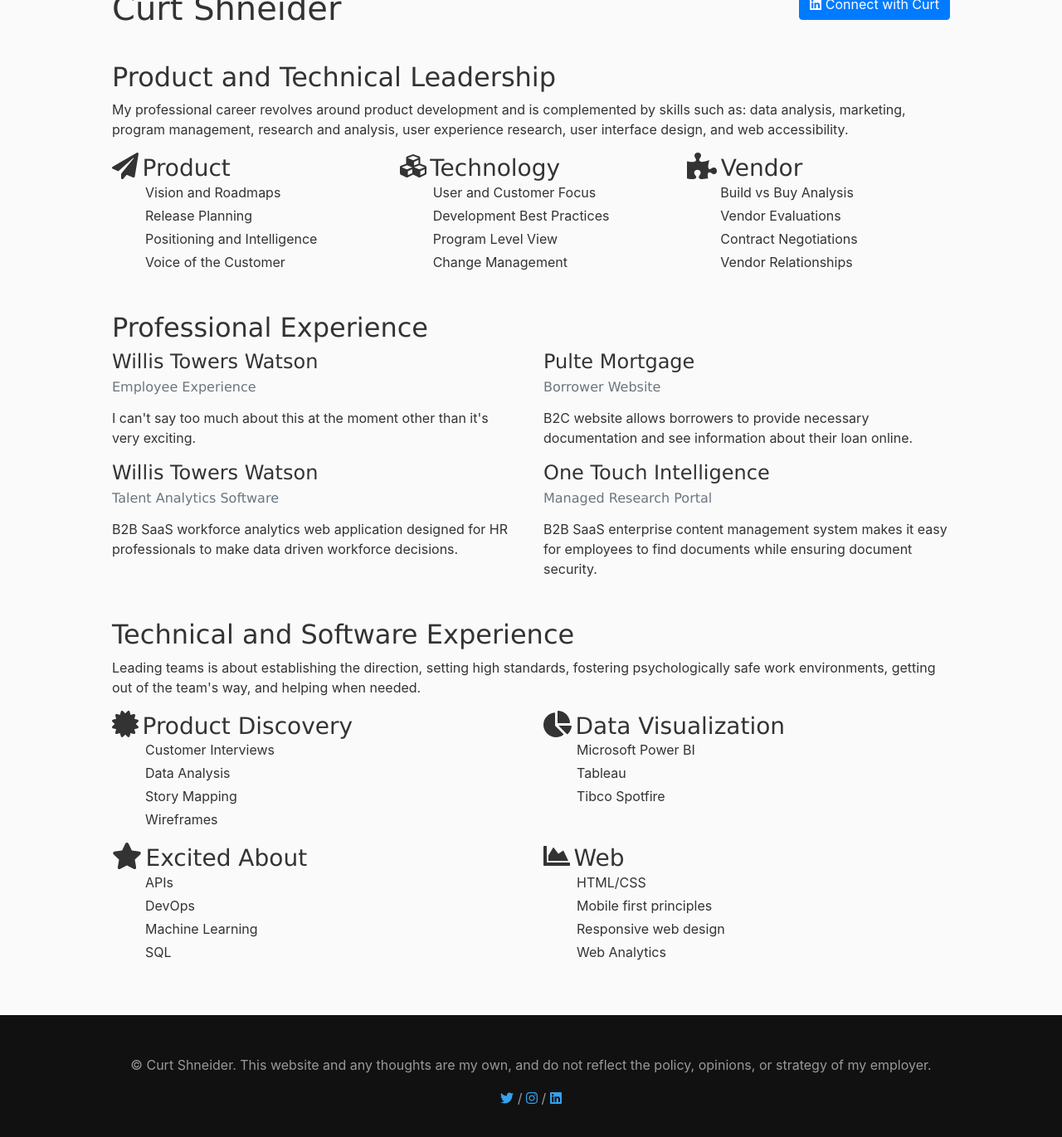
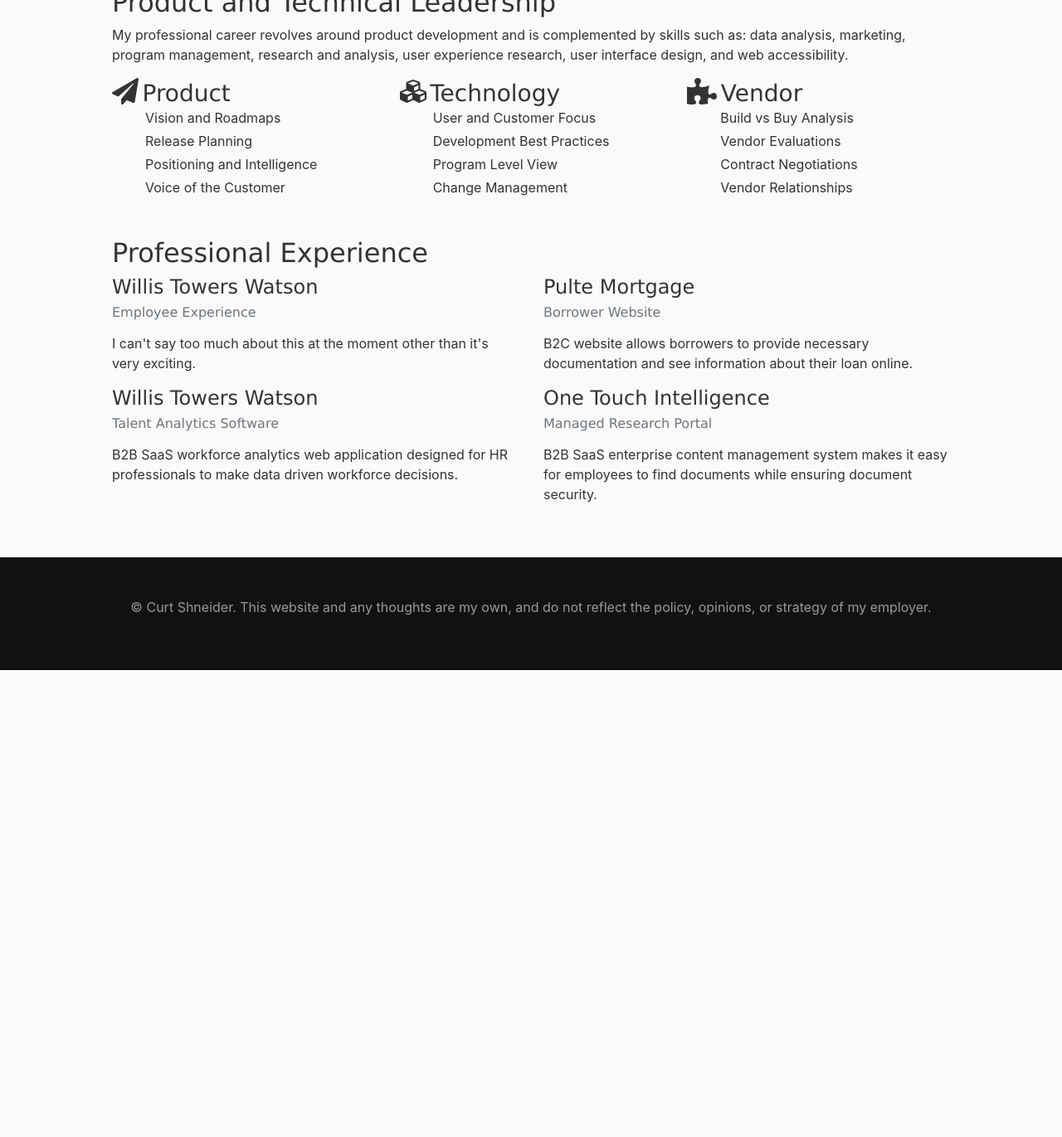
Before and after one commit to curtshneider/curtshneider.github.io, a Jekyll site: the page resume.html, which Jekyll copies as it is, in a window 1280 px wide and 1400 px high, scrolled down 176 px. Shown: the top 1371 px of the window at 83% size. Built offline with Jekyll 4.4.1, drawn with Linux system fonts in a browser that asks for light colours; nearby versions of some CDN libraries; some web fonts are replaced; after the commit the page ends 984 px from its top, so only the background shows below that; some of the changed text lies outside the part shown.

Commit message:
removed socials from nav and footer, removed in-content link to resume page
- removed socials from nav and footer
- removed in-content link to resume from homepage
- removed bottom section on resume (too generic, didn't add much)

```diff
--- a/resume.html
+++ b/resume.html
@@ -23,55 +23,31 @@
   	<body>
 
   		<nav>
+
 				<div id="site-nav" class="py-3">
 				<div class="container-fluid">
 					<ul class="nav justify-content-center justify-content-md-end">
 						<li class="nav-item">
-				   			<a class="nav-link" href="/" title="Home">Home</a>
+				   			<a class="nav-link active" href="/" title="Home">Home</a>
 				  		</li>
 				  		<li class="nav-item">
-				   			<a class="nav-link active" href="/resume.html" title="Curt's Resume">Resume</a>
+				   			<a class="nav-link" href="/resume.html" title="Curt's Resume">Resume</a>
 				  		</li>
 				  		<li class="nav-item">
-				   			<a class="nav-link" href="/interview-questions.html" title="Interview Questions">Interview Questions</a>
-				  		</li>
-				   		<li class="nav-item">
-				  		  <a class="nav-link" href="/remote-work.html" title="Remote Work">Remote Work</a>
-				  		</li>
-				  		<li class="nav-item">
-				  		  <a class="nav-link" href="/hiring.html" title="Hiring">Hiring</a>
-				  		</li>
-				  		<li class="nav-item">
-				  		  <a class="nav-link" href="/product-beliefs.html" title="Product Beliefs">Product Beliefs</a>
-				  		</li>
-			  		</ul>
-				</div> <!-- container-fluid -->
-			</div> <!-- site-nav -->
-
-			<div id="social-nav" class="border-top border-bottom mb-3 py-3 ">
-  				<div class="container-fluid">
-					<ul class="nav justify-content-center justify-content-md-end">
-						<li class="nav-item">
-					   		<a class="nav-link" href="https://twitter.com/gumpdizzle/" title="Follow Curt on Twitter"><i class="fab fa-twitter"></i> gumpdizzle</a>
-					  	</li>
-					  	<li class="nav-item">
-					  	  <a class="nav-link" href="https://instagram.com/gumpdizzle/" title="Follow Curt on Instagram"><i class="fab fa-instagram"></i> gumpdizzle</a>
+				  		  <a class="nav-link"  href="/product-beliefs.html" title="Product Beliefs">Product Beliefs</a>
 				  		</li>
 					  	<li class="nav-item">
 					  		<a class="nav-link" href="https://www.linkedin.com/in/curtshneider/" title="Connect with Curt on LinkedIn"><i class="fab fa-linkedin"></i> Connect with Curt</a>
 					 	</li>
 			  		</ul>
 				</div> <!-- container-fluid -->
-			</div> <!-- social-nav -->
+			</div> <!-- site-nav -->
 		</nav>
 
 		<div id="resume-bullets" class="container-fluid">
 			<div id="intro" class="row">
 				<div class="col-md">
   	  				<h1>Curt Shneider</h1>
-  	  			</div>
-  	  			<div class="col-md text-md-right">
-  	  				<a href="https://www.linkedin.com/in/curtshneider/" title="Connect with Curt on LinkedIn" class="btn btn-primary"><i class="fab fa-linkedin"></i> Connect with Curt</a>
   	  			</div>
 			</div>
   				<div>
@@ -161,67 +137,10 @@
 					</div>
 				</div>
 			</div>
-
-			<div>
-				<h2>Technical and Software Experience</h2>
-				<p>Leading teams is about establishing the direction, setting high standards, fostering psychologically safe work environments, getting out of the team's way, and helping when needed.</p>
-				<div class="row">
-			   		<div class="col-md">
-						<i class="fas fa-certificate fa-2x"></i>
-						<h3>Product Discovery</h3>
-							<ul>
-								<li>Customer Interviews</li>
-								<li>Data Analysis</li>
-								<li>Story Mapping</li>
-								<li>Wireframes</li>
-							</ul>
-			   		</div>
-			    	<div class="col-md">
-						<i class="fas fa-chart-pie fa-2x"></i>
-						<h3>Data Visualization</h3>
-							<ul>
-								<li>Microsoft Power BI</li>
-								<li>Tableau</li>
-								<li>Tibco Spotfire</li>
-							</ul>
-			    	</div>
-
-			    	<!-- Force next columns to break to new line -->
-  					<div class="w-100"></div>
-
-			    	<div class="col-md">
-						<i class="fas fa-star fa-2x"></i>
-						<h3>Excited About</h3>
-							<ul>
-								<li>APIs</li>
-								<li>DevOps</li>
-								<li>Machine Learning</li>
-								<li>SQL</li>
-							</ul>
-			    	</div>
-			    	<div class="col-md">
-						<i class="fas fa-chart-area fa-2x""></i>
-						<h3>Web </h3>
-							<ul>
-								<li>HTML/CSS</li>
-								<li>Mobile first principles</li>
-								<li>Responsive web design</li>
-								<li>Web Analytics</li>
-							</ul>
-			    	</div>
-				</div>
-			</div>
 		</div>
 		  	<footer>
 		  		<div class="container-fluid">
 	  				<p>&copy; Curt Shneider. This website and any thoughts are my own, and do not reflect the policy, opinions, or strategy of my employer.</p>
-  				<p>
-  					<a href="https://twitter.com/gumpdizzle/" title="Follow Curt on Twitter"><i class="fab fa-twitter"></i></a> /
-
-  					<a href="https://instagram.com/gumpdizzle/" title="Follow Curt on Instagram"><i class="fab fa-instagram"></i></a> /
-
-					<a href="https://www.linkedin.com/in/curtshneider/" title="Connect with Curt on LinkedIn"><i class="fab fa-linkedin"></i></a>
-				</p>
 				</div> <!-- container-fluid -->
   			</footer>
 	</body>
```
Also changed, not shown: includes/nav.html (+3 -25 lines), index.html (+3 -33 lines). Lines whose indentation alone changed are shown as unchanged.
